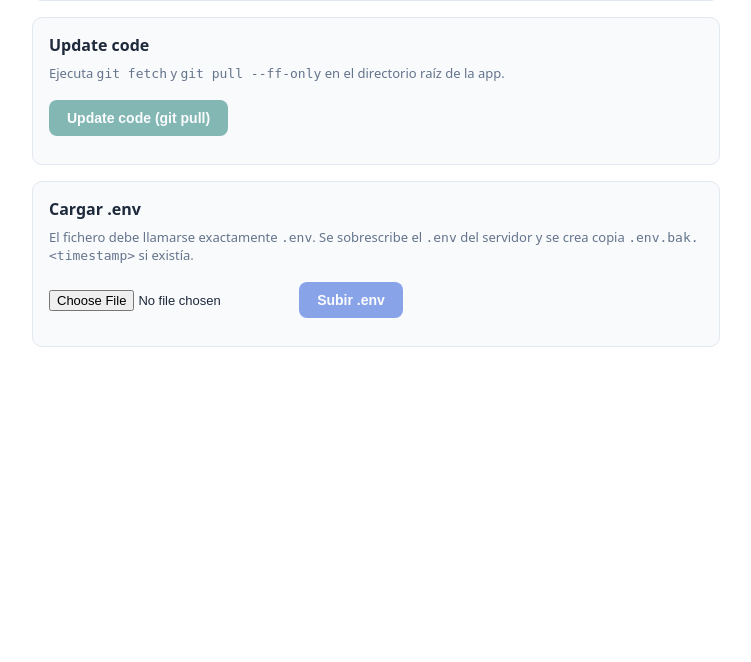
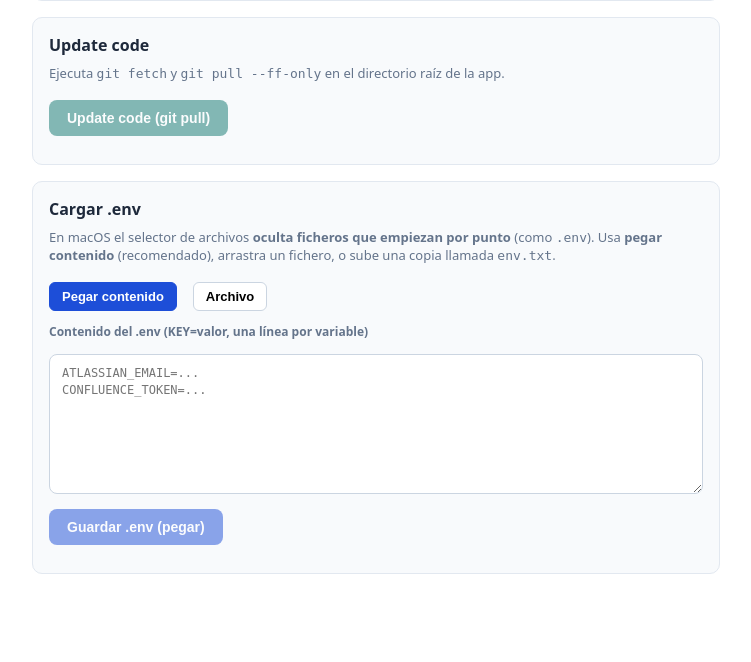
Before and after one commit to JorgeGilTV/LLM_ChatBot_Llama3, a Flask app: page /dev-admin in a window 1280 px wide. Shown: the part 480-1142 px from the top of the page, without its empty margins (264-1015 px from the left). Before the commit the page ends 827 px from the top, so only its background shows below. Run offline with Flask 3, Linux system fonts and the light colour scheme.

Commit message:
fix(multi-agent-mcp): dev-admin .env upload on macOS
Allow paste and drag-drop for .env, accept env.txt when dotfiles are hidden,
and broaden server-side filename validation. Add JSON upload-env body support.

Co-authored-by: Cursor <cursoragent@cursor.com>

```diff
--- a/multi-agent-mcp/app.py
+++ b/multi-agent-mcp/app.py
@@ -937,7 +937,13 @@ def api_admin_upload_env():
         return jsonify({'success': False, 'error': msg}), code
     try:
         f = request.files.get('file')
-        out = dev_admin_mod.save_uploaded_dotenv(f)
+        if f and f.filename:
+            out = dev_admin_mod.save_uploaded_dotenv(f)
+        elif request.is_json:
+            body = request.get_json(silent=True) or {}
+            out = dev_admin_mod.save_dotenv_text_content(body.get('content'))
+        else:
+            out = {'success': False, 'error': 'Envía un archivo (campo file) o JSON {"content": "..."}.'}
         status = 200 if out.get('success') else 400
         return jsonify(out), status
     except Exception as e:
--- a/multi-agent-mcp/templates/dev_admin.html
+++ b/multi-agent-mcp/templates/dev_admin.html
@@ -14,13 +14,30 @@
         button { padding: 10px 18px; border-radius: 8px; border: none; font-weight: 700; cursor: pointer; font-size: 14px; margin-top: 10px; margin-right: 8px; }
         .btn-git { background: #0f766e; color: #fff; }
         .btn-env { background: #1d4ed8; color: #fff; }
+        .btn-secondary { background: #64748b; color: #fff; }
         button:disabled { opacity: 0.5; cursor: not-allowed; }
         pre { background: #0f172a; color: #e2e8f0; padding: 12px; border-radius: 8px; overflow: auto; font-size: 11px; max-height: 320px; white-space: pre-wrap; word-break: break-word; }
         .warn { background: #fffbeb; border-left: 4px solid #f59e0b; padding: 12px; font-size: 13px; color: #78350f; margin: 12px 0; border-radius: 0 8px 8px 0; }
         .err { background: #fef2f2; border-left: 4px solid #dc2626; color: #7f1d1d; }
         .ok { background: #ecfdf5; border-left: 4px solid #059669; color: #065f46; }
         a { color: #0369a1; }
-        input[type="file"] { margin-top: 8px; font-size: 13px; }
+        input[type="file"] { margin-top: 8px; font-size: 13px; max-width: 100%; }
+        textarea.env-paste {
+            width: 100%; min-height: 140px; margin-top: 8px; padding: 10px 12px;
+            border: 1px solid #cbd5e1; border-radius: 8px; font-family: ui-monospace, monospace;
+            font-size: 12px; line-height: 1.4; resize: vertical;
+        }
+        .drop-zone {
+            border: 2px dashed #94a3b8; border-radius: 8px; padding: 16px; margin-top: 10px;
+            text-align: center; font-size: 13px; color: #64748b; cursor: pointer;
+            background: #fff;
+        }
+        .drop-zone.dragover { border-color: #1d4ed8; background: #eff6ff; color: #1e40af; }
+        .tabs { display: flex; gap: 8px; margin-bottom: 12px; flex-wrap: wrap; }
+        .tab-btn { padding: 6px 12px; border-radius: 6px; border: 1px solid #cbd5e1; background: #fff; cursor: pointer; font-size: 13px; font-weight: 600; }
+        .tab-btn.active { background: #1d4ed8; color: #fff; border-color: #1d4ed8; }
+        .tab-panel { display: none; }
+        .tab-panel.active { display: block; }
     </style>
 </head>
 <body>
@@ -42,7 +59,7 @@
         <label for="adminToken">Token (<code>X-Admin-Token</code> = valor de <code>ADMIN_TOKEN</code>)</label>
         <input type="password" id="adminToken" placeholder="Pega el token del servidor" autocomplete="off">
         <p style="font-size: 11px; color: #94a3b8; margin: 6px 0 0;">Se guarda solo en el navegador (sessionStorage) si pulsas «Recordar en este navegador».</p>
-        <button type="button" onclick="rememberToken()" style="background:#64748b;color:#fff;margin-top:8px;">Recordar en este navegador</button>
+        <button type="button" onclick="rememberToken()" class="btn-secondary" style="margin-top:8px;">Recordar en este navegador</button>
     </div>
 
     <div class="card">
@@ -54,9 +71,31 @@
 
     <div class="card">
         <h2 style="font-size:1rem;margin:0 0 8px;">Cargar .env</h2>
-        <p style="font-size:13px;color:#64748b;margin:0 0 8px;">El fichero debe llamarse exactamente <code>.env</code>. Se sobrescribe el <code>.env</code> del servidor y se crea copia <code>.env.bak.&lt;timestamp&gt;</code> si existía.</p>
-        <input type="file" id="envFile" accept=".env,application/octet-stream,text/plain">
-        <button type="button" class="btn-env" id="btnEnv" onclick="doEnvUpload()" {% if not admin_enabled %}disabled{% endif %}>Subir .env</button>
+        <p style="font-size:13px;color:#64748b;margin:0 0 8px;">
+            En macOS el selector de archivos <strong>oculta ficheros que empiezan por punto</strong> (como <code>.env</code>).
+            Usa <strong>pegar contenido</strong> (recomendado), arrastra un fichero, o sube una copia llamada <code>env.txt</code>.
+        </p>
+
+        <div class="tabs">
+            <button type="button" class="tab-btn active" data-tab="paste">Pegar contenido</button>
+            <button type="button" class="tab-btn" data-tab="file">Archivo</button>
+        </div>
+
+        <div id="panel-paste" class="tab-panel active">
+            <label for="envPaste">Contenido del .env (KEY=valor, una línea por variable)</label>
+            <textarea id="envPaste" class="env-paste" placeholder="ATLASSIAN_EMAIL=...&#10;CONFLUENCE_TOKEN=..."></textarea>
+            <button type="button" class="btn-env" onclick="doEnvPaste()" {% if not admin_enabled %}disabled{% endif %}>Guardar .env (pegar)</button>
+        </div>
+
+        <div id="panel-file" class="tab-panel">
+            <p style="font-size:12px;color:#64748b;margin:0 0 6px;">
+                Tip macOS: duplica tu <code>.env</code> como <code>env.txt</code> en el Escritorio, selecciónalo aquí, o en Finder pulsa <kbd>Cmd</kbd>+<kbd>Shift</kbd>+<kbd>.</kbd> para ver archivos ocultos.
+            </p>
+            <input type="file" id="envFile">
+            <div class="drop-zone" id="dropZone">Arrastra aquí <code>env.txt</code>, <code>.env</code> o suelta el fichero</div>
+            <button type="button" class="btn-env" id="btnEnv" onclick="doEnvUpload()" {% if not admin_enabled %}disabled{% endif %}>Subir archivo</button>
+        </div>
+
         <div id="outEnv" style="margin-top:12px;"></div>
     </div>
 
@@ -65,6 +104,38 @@
         (function init() {
             const t = sessionStorage.getItem(SK);
             if (t) document.getElementById('adminToken').value = t;
+            document.querySelectorAll('.tab-btn').forEach(btn => {
+                btn.addEventListener('click', () => {
+                    document.querySelectorAll('.tab-btn').forEach(b => b.classList.remove('active'));
+                    document.querySelectorAll('.tab-panel').forEach(p => p.classList.remove('active'));
+                    btn.classList.add('active');
+                    const id = 'panel-' + btn.dataset.tab;
+                    const panel = document.getElementById(id);
+                    if (panel) panel.classList.add('active');
+                });
+            });
+            const dz = document.getElementById('dropZone');
+            const fi = document.getElementById('envFile');
+            if (dz && fi) {
+                dz.addEventListener('click', () => fi.click());
+                ['dragenter', 'dragover'].forEach(ev => dz.addEventListener(ev, e => {
+                    e.preventDefault(); dz.classList.add('dragover');
+                }));
+                ['dragleave', 'drop'].forEach(ev => dz.addEventListener(ev, e => {
+                    e.preventDefault(); dz.classList.remove('dragover');
+                }));
+                dz.addEventListener('drop', e => {
+                    const files = e.dataTransfer && e.dataTransfer.files;
+                    if (files && files.length) {
+                        fi.files = files;
+                        dz.textContent = 'Seleccionado: ' + files[0].name;
+                    }
+                });
+                fi.addEventListener('change', () => {
+                    const f = fi.files[0];
+                    if (f) dz.textContent = 'Seleccionado: ' + f.name;
+                });
+            }
         })();
         function rememberToken() {
             const t = document.getElementById('adminToken').value.trim();
@@ -72,10 +143,12 @@
             else sessionStorage.removeItem(SK);
             document.getElementById('outGit').innerHTML = '<div class="ok">Guardado en sessionStorage (solo esta pestaña).</div>';
         }
-        function tokenHeaders() {
+        function tokenHeaders(json) {
             const t = document.getElementById('adminToken').value.trim();
             if (!t) throw new Error('Indica el token de admin.');
-            return { 'X-Admin-Token': t, 'Accept': 'application/json' };
+            const h = { 'X-Admin-Token': t, 'Accept': 'application/json' };
+            if (json) h['Content-Type'] = 'application/json';
+            return h;
         }
         function showPre(el, obj) {
             el.innerHTML = '<pre>' + JSON.stringify(obj, null, 2) + '</pre>';
@@ -86,8 +159,34 @@
             try {
                 const r = await fetch('/api/admin/git-update', {
                     method: 'POST',
-                    headers: { ...tokenHeaders(), 'Content-Type': 'application/json' },
+                    headers: { ...tokenHeaders(true), 'Content-Type': 'application/json' },
                     body: '{}'
+                });
+                const data = await r.json().catch(() => ({}));
+                if (!r.ok) { el.className = 'err'; showPre(el, { http: r.status, ...data }); return; }
+                el.className = data.success ? 'ok' : 'err';
+                showPre(el, data);
+            } catch (e) {
+                el.className = 'err';
+                el.textContent = String(e);
+            }
+        }
+        function envNameOk(name) {
+            if (!name) return false;
+            const n = name.toLowerCase();
+            const allowed = ['.env', 'env', 'env.txt', 'dotenv.txt', '.env.local', '.env.production'];
+            return allowed.includes(n) || n.endsWith('.env') || n.endsWith('.env.txt');
+        }
+        async function doEnvPaste() {
+            const el = document.getElementById('outEnv');
+            const text = document.getElementById('envPaste').value;
+            if (!text.trim()) { el.innerHTML = '<div class="err">Pega el contenido del .env.</div>'; return; }
+            el.textContent = 'Guardando…';
+            try {
+                const r = await fetch('/api/admin/upload-env', {
+                    method: 'POST',
+                    headers: tokenHeaders(true),
+                    body: JSON.stringify({ content: text })
                 });
                 const data = await r.json().catch(() => ({}));
                 if (!r.ok) { el.className = 'err'; showPre(el, { http: r.status, ...data }); return; }
@@ -101,15 +200,18 @@
         async function doEnvUpload() {
             const el = document.getElementById('outEnv');
             const f = document.getElementById('envFile').files[0];
-            if (!f) { el.innerHTML = '<div class="err">Selecciona un archivo.</div>'; return; }
-            if (f.name !== '.env') { el.innerHTML = '<div class="err">El nombre del archivo debe ser <code>.env</code> (renómbralo si hace falta).</div>'; return; }
+            if (!f) { el.innerHTML = '<div class="err">Selecciona o arrastra un archivo.</div>'; return; }
+            if (!envNameOk(f.name)) {
+                el.innerHTML = '<div class="err">Nombre no válido: <code>' + f.name + '</code>. Renómbralo a <code>env.txt</code> o usa la pestaña «Pegar contenido».</div>';
+                return;
+            }
             el.textContent = 'Subiendo…';
             const fd = new FormData();
-            fd.append('file', f, '.env');
+            fd.append('file', f, f.name);
             try {
                 const r = await fetch('/api/admin/upload-env', {
                     method: 'POST',
-                    headers: tokenHeaders(),
+                    headers: tokenHeaders(false),
                     body: fd
                 });
                 const data = await r.json().catch(() => ({}));
```
Also changed, not shown: multi-agent-mcp/tools/dev_admin.py (+55 -23 lines).
